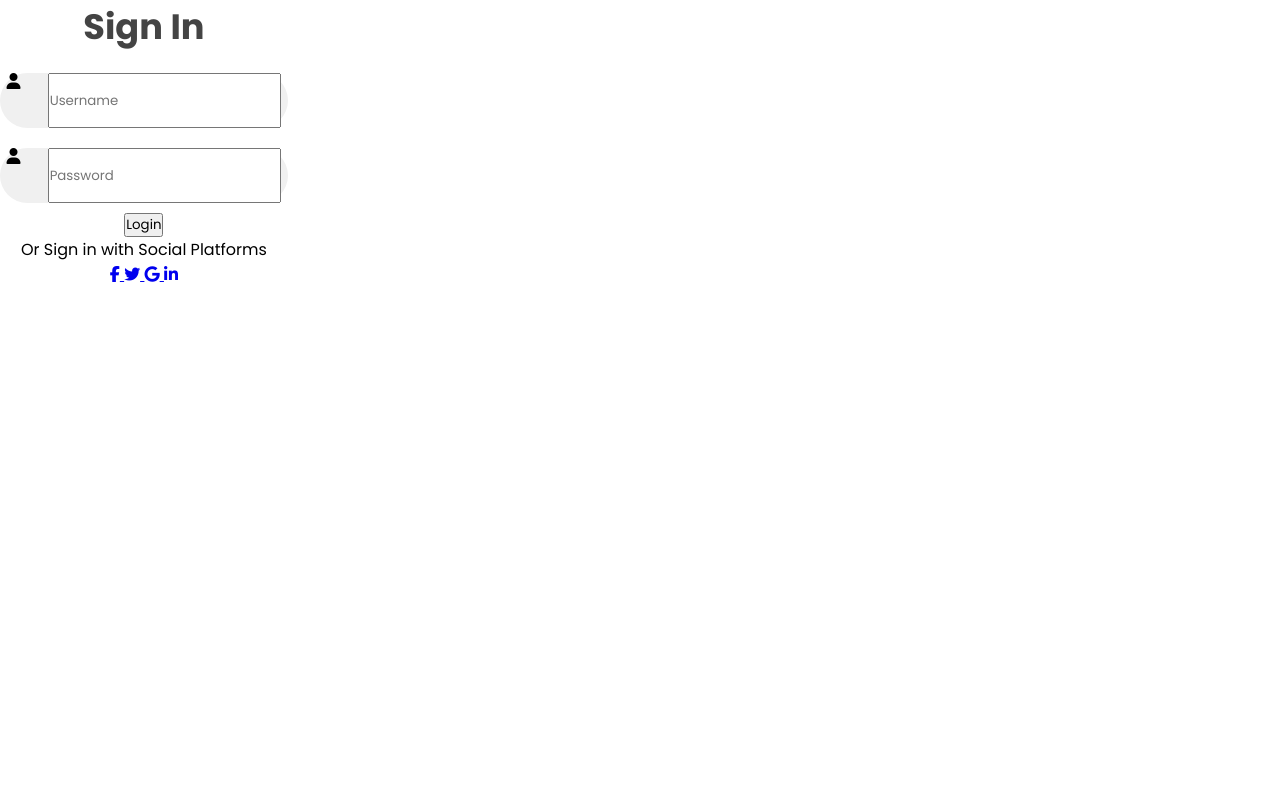
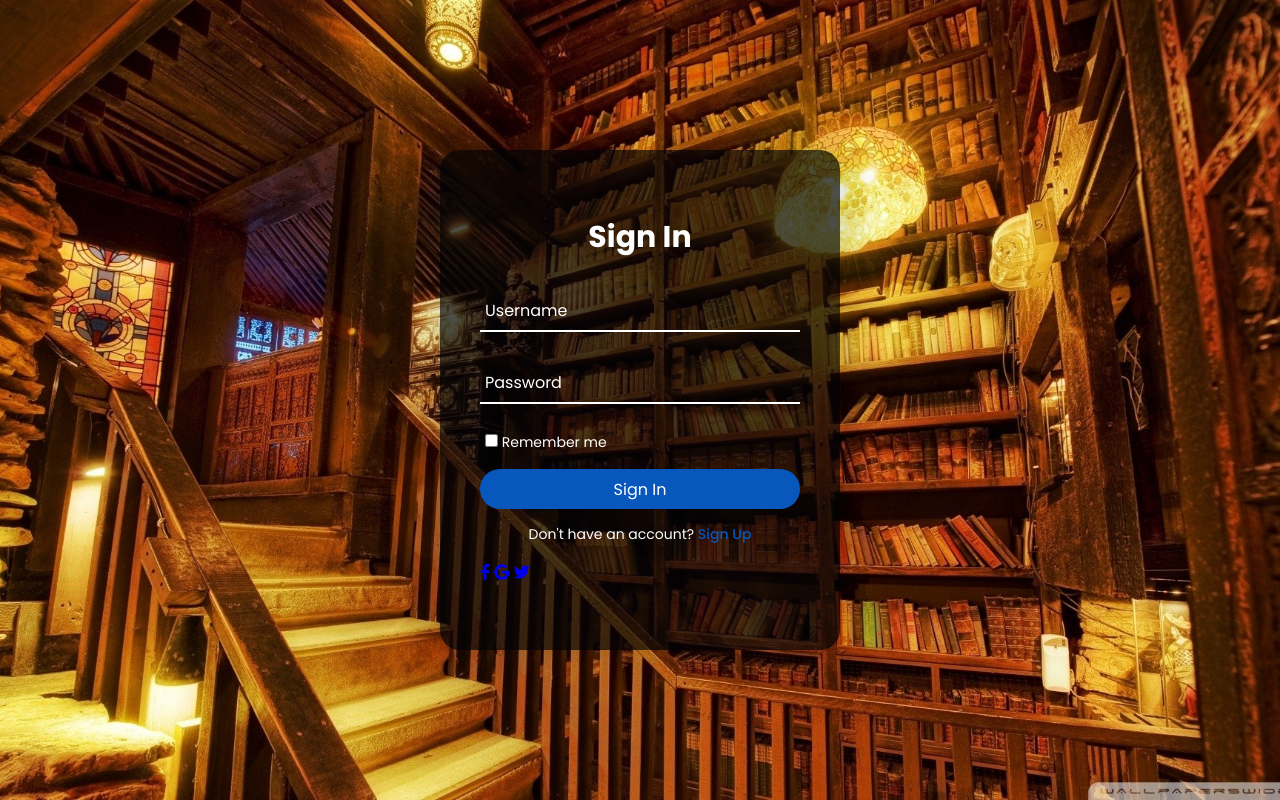
Before and after one commit to Tesfay-Teshome/Book-Cafe, a Python web app: template templates/user-reg_login.html in a window 1280 px wide. Run offline with Jinja, Linux system fonts and the light colour scheme; the template is opened without the code that fills it, so the values that code supplies are empty; some libraries are stand-ins or nearby versions.

Commit message:
User reg and log page

```diff
--- a/static/style.css
+++ b/static/style.css
@@ -1,52 +1,114 @@
 @import url("https://fonts.googleapis.com/css2?family=Poppins:wght@200;300;400;500;600;700;800&display=swap");
 
 *{
+    margin: 0;
     padding: 0;
-    margin: 0;
     box-sizing: border-box;
-}
-
-body, input{
     font-family: 'Poppins', sans-serif;
 }
 
-.container {
+body{
+    display: flex;
+    justify-content: center;
+    align-items: center;
+    min-height: 100vh;
+    background: url(/Book-Recommender_Project/templates/img/lib1.jpg) no-repeat center center fixed;
+    -webkit-background-size: cover;
+    -moz-background-size: cover;
+    -o-background-size: cover;
+    background-size: cover;;
+}
+.warpper{
+    position: relative;
+    width: 400px;
+    height: 500px;
+    background: rgba(2, 3, 5, 0.7);
+    border-radius: 20px;
+    box-shadow: 0 0 50px rgba(0, 0, 0, .2);
+    padding: 40px;
+}
+
+.from-warpper{
+    display: flex;
+    align-items: center;
+    width: 100%;
+    height: 100%;
+}
+
+h2{
+    font-size: 30px;
+    color: #fff;
+    text-align: center;
+}
+
+.input-group{
+    position: relative;
+    margin: 30px 0;
+    border-bottom: 2px solid #fff;
+}
+
+.input-group label{
+    position: absolute;
+    top: 50%;
+    left: 5px;
+    transform: translateY(-50%);
+    font-size: 16px;
+    color: #fff;
+    pointer-events: none;
+}
+.input-group input{
+    width: 320px;
+    height:  40px;
+    font-size: 16px;
+    color: #fff;
+    padding: 0 5px;
+    background: transparent;
+    border: none;
+    outline: none;
+}
+
+.remember{
+    margin: -5px 0 15px 5px;
+}
+
+.remember label{
+    color: #fff;
+    font-size: 14px;
+}
+
+.remember label input{
+    accent-color: #0857bd;
+}
+
+button{
     position: relative;
     width: 100%;
-    min-height: 100vh;
-    background-color: #fff;
-    overflow: hidden;
+    height: 40px;
+    background: #0857bd;
+    font-size: 16px;
+    color: #fff;
+    cursor: pointer;
+    border-radius: 30px;
+    border: none;
+    outline: none;
 }
 
-.forms-container{
-    position: absolute;
-    width: 100;
-    height: 100;
-    top: 0;
-    left: 0;
+.signup-link{
+    font-size: 14px;
+    text-align: center;
+    margin: 15px 0;
 }
 
-form{
-    display: flex;
-    align-items: center;
-    justify-content: center;
-    flex-direction: column;
+.signup-link p{
+    color: #fff;
 }
 
-.title {
-    font-size: 2.2rem;
-    color: #444;
-    margin-bottom: 10px;
+.signup-link p a{
+    color:#0857bd;
+    text-decoration: none;
+    font-weight: 500;
 }
 
-.input-field{
-    max-width: 380px;
-    width: 100%;
-    height: 55px;
-    background-color: #f0f0f0;
-    margin: 10px 0;
-    border-radius: 55px;
-    display: grid;
-    grid-template-columns: 15% 85%;
-    padding: 0 .4rem;
+.signup-link p a:hover{
+    text-decoration: underline;
 }
--- a/templates/user-reg_login.html
+++ b/templates/user-reg_login.html
@@ -1,52 +1,42 @@
 <!DOCTYPE html>
 <html lang="en">
 <head>
-    <meta charset="utf-8">
+    <meta charset="UTF-8">
+    <meta http-equiv="X-UA-Compatible" content="IE=edge">
     <meta name="viewport" content="width=device-width, initial-scale=1.0">
-    <script
-       src="https://kit.fontawesome.com/64d58efce2.js" crossorigin="anonymous"></script>
-    <title> User Registration and Login</title>
-    <link rel="stylesheet" href="/Book-Recommender_Project/static/style.css">
+    <title>BookCafe Book Recommender System</title>
+    <link rel="stylesheet" type="text/css" href="/Book-Recommender_Project/static/style.css">
+    <link rel="stylesheet" href="https://cdnjs.cloudflare.com/ajax/libs/font-awesome/6.2.0/css/all.min.css">
 </head>
 <body>
-    <div class="container">
-        <div class="forms-container">
-            <div class="signin-signup">
-                <form action="" class="sign-in-form">
-                    <h2 class="title">Sign In</h2>
-                    <div class="input-field">
-                       <i class="fas fa-user"></i>
-                       <input type="text" placeholder="Username">
-                    </div>
-                    <div class="input-field">
-                       <i class="fas fa-user"></i>
-                       <input type="password" placeholder="Password">
-                    </div>
-                    <input type="submit" value="Login" class="btn solid">
-
-                    <p class="social-text">Or Sign in with Social Platforms</p>
-                    <div class="social-media">
-                        <a href="#" class="social-icon">
-                            <i class="fab fa-facebook-f"></i>
-                        </a>
-                        <a href="#" class="social-icon">
-                            <i class="fab fa-twitter"></i>
-                        </a>
-                        <a href="#" class="social-icon">
-                            <i class="fab fa-google"></i>
-                        </a>
-                        <a href="#" class="social-icon">
-                            <i class="fab fa-linkedin-in"></i>
-                        </a>
-                    </div>
-                </form>
+  <div class="warpper">
+    <div class="from-warpper sign in">
+        <form action="">
+            <h2>Sign In</h2>
+            <div class="input-group">
+                <input type="text" required>
+                <label for="">Username</label>
             </div>
-        </div>
-
-        <div class="panels-container">
-
-        </div>
+            <div class="input-group">
+                <input type="password" required>
+                <label for="">Password</label>
+            </div>
+            <div class="remember">
+                <label for="">
+                    <input type="checkbox"> Remember me
+                </label>
+            </div>
+            <button type="submit">Sign In</button>
+            <div class="signup-link">
+                <p>Don't have an account? <a href="#" class="signUpBtn-link">Sign Up</a></p>
+            </div>
+            <div class="social-platform">
+                <a href="#"><i class="fa-brands fa-facebook-f"></i></a>
+                <a href="#"><i class="fa-brands fa-google"></i></a>
+                <a href="#"><i class="fa-brands fa-twitter"></i></a>
+            </div>
+        </form>
     </div>
-
+  </div>
 </body>
 </html>
```
Also changed, not shown: templates/img/lamp.jpg (added), templates/img/lib1.jpg (added), templates/img/lib2.jpg (added).
